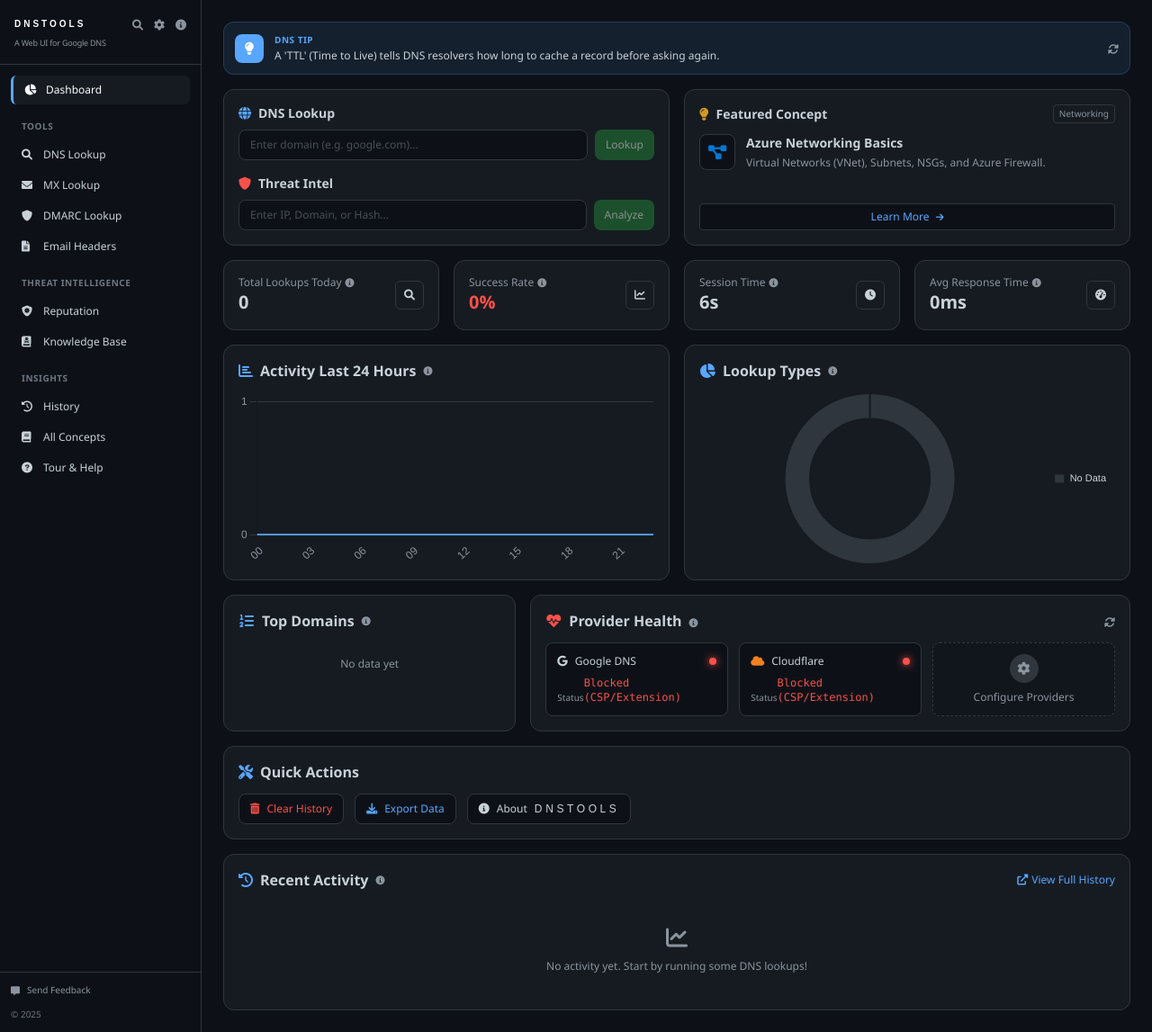
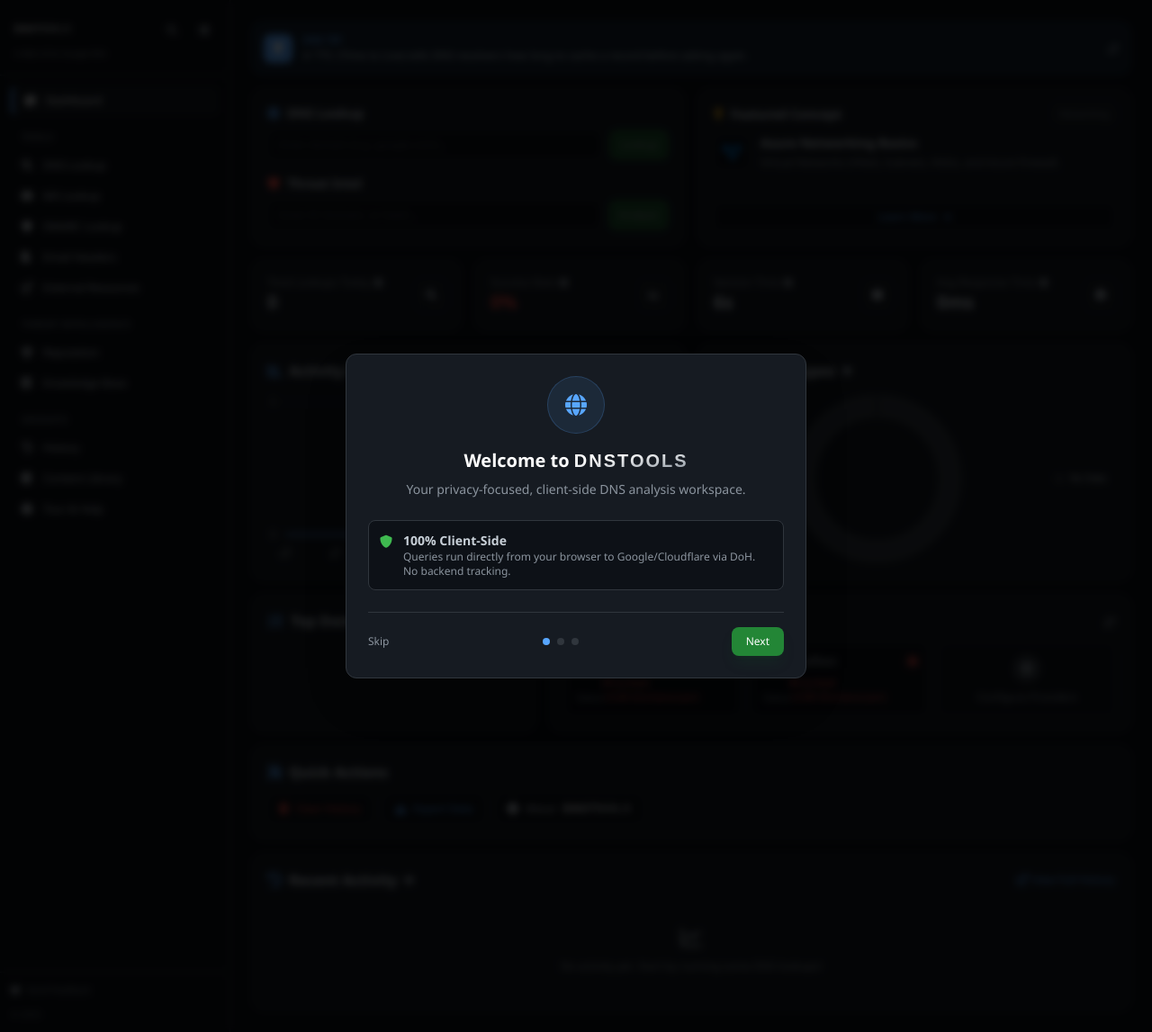
Before and after one commit to lewiswigmore/dns-tools, a Flask app: page / in a window 1280 px wide. Shown: the whole page at 90% size. Run offline with Flask 3, Linux system fonts and the light colour scheme; some libraries are stand-ins or nearby versions.

Commit message:
Update sidebar navigation

```diff
--- a/templates/base.html
+++ b/templates/base.html
@@ -11,14 +11,14 @@
     <link rel="alternate icon" href="{{ url_for('static', filename='images/dns-tools-logo-dark.svg') }}">
     <script src="https://cdn.tailwindcss.com"></script>
     <script>tailwind.config={darkMode:'class'};</script>
-    <link href="https://fonts.googleapis.com/css2?family=Space+Grotesk:wght@700&display=swap" rel="stylesheet">
+    <link href="https://fonts.googleapis.com/css2?family=Outfit:wght@600;800&family=Space+Grotesk:wght@700&display=swap" rel="stylesheet">
     <script type="module" src="{{ url_for('static', filename='js/main.js') }}" defer></script>
     <link href="https://cdnjs.cloudflare.com/ajax/libs/font-awesome/6.0.0/css/all.min.css" rel="stylesheet">
     {% block head_extra %}{% endblock %}
     <style>
         [x-cloak]{display:none!important}
         body{font-family:'Segoe UI','Roboto',sans-serif;background:#0d1117;color:#c9d1d9;font-size:0.875rem}
-        .logo-font{font-family:'Space Grotesk',sans-serif;letter-spacing:0.3em;text-transform:uppercase}
+        .logo-font{font-family:'Outfit',sans-serif;font-weight:800;letter-spacing:0.1em;text-transform:uppercase;background:linear-gradient(to bottom right, #fff 30%, #8b949e 100%);-webkit-background-clip:text;-webkit-text-fill-color:transparent}
 
         /* Custom Scrollbar */
         ::-webkit-scrollbar { width: 10px; height: 10px; }
@@ -54,6 +54,18 @@
         .quota-mid{background:#d29922}
         .quota-low{background:#f85149}
         .divider{border-top:1px solid #30363d}
+
+        .no-scrollbar::-webkit-scrollbar { display: none; }
+        .no-scrollbar { -ms-overflow-style: none; scrollbar-width: none; }
+
+        /* Responsive Table */
+        @media (max-width: 768px) {
+            .responsive-table thead { display: none; }
+            .responsive-table tr { display: block; margin-bottom: 1rem; border: 1px solid #30363d; border-radius: 8px; background: #161b22; }
+            .responsive-table td { display: flex; justify-content: space-between; align-items: center; padding: 0.75rem; border-bottom: 1px solid #30363d; text-align: right; }
+            .responsive-table td:last-child { border-bottom: none; }
+            .responsive-table td::before { content: attr(data-label); font-weight: 600; text-align: left; color: #8b949e; font-size: 0.75rem; }
+        }
 
         /* Animations */
         @keyframes fadeInUp {
@@ -126,27 +138,22 @@
 
     <!-- Sidebar -->
     <aside :class="mobileMenuOpen ? 'translate-x-0' : '-translate-x-full'"
-           class="fixed inset-y-0 left-0 left-0 z-50 flex flex-col w-56 transition-transform duration-300 ease-in-out border-r border-[#30363d] bg-[#0d1117] md:relative md:translate-x-0">
+           class="fixed inset-y-0 left-0 z-50 flex flex-col w-64 transition-transform duration-300 ease-in-out border-r border-[#30363d] bg-[#0d1117] md:relative md:translate-x-0">
         <div class="p-4 border-b border-[#30363d]">
             <div class="flex items-center justify-between mb-1">
                 <h1 class="text-[10px] font-bold text-white logo-font">DNSTools</h1>
-                <div class="flex items-center gap-3">
+                <div class="flex items-center gap-2 md:gap-3">
                     <button @click="$dispatch('open-command-palette')"
-                            class="text-[#8b949e] hover:text-[#c9d1d9] transition-colors"
+                            class="p-1.5 text-[#8b949e] hover:text-[#c9d1d9] transition-colors"
                             title="Search (Cmd+K)">
                         <i class="fas fa-search text-xs"></i>
                     </button>
                     <button @click="$store.settings.toggle()"
-                            class="text-[#8b949e] hover:text-[#c9d1d9] transition-colors"
+                            class="p-1.5 text-[#8b949e] hover:text-[#c9d1d9] transition-colors"
                             title="Settings">
                         <i class="fas fa-cog text-xs"></i>
                     </button>
-                    <button onclick="toggleInfoModal()"
-                            class="text-[#8b949e] hover:text-[#c9d1d9] transition-colors"
-                            title="About DNSTools">
-                        <i class="fas fa-info-circle text-xs"></i>
-                    </button>
-                    <button @click="mobileMenuOpen = false" class="text-[#8b949e] md:hidden">
+                    <button @click="mobileMenuOpen = false" class="p-1.5 text-[#8b949e] md:hidden">
                         <i class="fas fa-times text-sm"></i>
                     </button>
                 </div>
@@ -166,6 +173,7 @@
                 <a href="{{ url_for('mx_page') }}" @click="mobileMenuOpen = false" class="block px-3 py-2 rounded-md nav-item-hover {{ 'nav-item-active' if active_page=='mx' else 'text-[#c9d1d9]' }}"><i class="fas fa-envelope w-4 mr-2"></i>MX Lookup</a>
                 <a href="{{ url_for('dmarc_page') }}" @click="mobileMenuOpen = false" class="block px-3 py-2 rounded-md nav-item-hover {{ 'nav-item-active' if active_page=='dmarc' else 'text-[#c9d1d9]' }}"><i class="fas fa-shield-alt w-4 mr-2"></i>DMARC Lookup</a>
                 <a href="{{ url_for('headers_page') }}" @click="mobileMenuOpen = false" class="block px-3 py-2 rounded-md nav-item-hover {{ 'nav-item-active' if active_page=='headers' else 'text-[#c9d1d9]' }}"><i class="fas fa-file-alt w-4 mr-2"></i>Email Headers</a>
+                <a href="{{ url_for('tools_page') }}" @click="mobileMenuOpen = false" class="block px-3 py-2 rounded-md nav-item-hover {{ 'nav-item-active' if active_page=='tools' else 'text-[#c9d1d9]' }}"><i class="fas fa-external-link-alt w-4 mr-2"></i>External Resources</a>
             </div>
 
             <!-- Threat Intelligence -->
@@ -179,7 +187,7 @@
             <div class="space-y-0.5">
                 <p class="px-3 text-[10px] font-bold text-[#6e7681] uppercase tracking-wider mb-2 mt-2">Insights</p>
                 <a href="{{ url_for('history_page') }}" @click="mobileMenuOpen = false" class="block px-3 py-2 rounded-md nav-item-hover {{ 'nav-item-active' if active_page=='history' else 'text-[#c9d1d9]' }}"><i class="fas fa-history w-4 mr-2"></i>History</a>
-                <a href="{{ url_for('resources_page') }}" @click="mobileMenuOpen = false" class="block px-3 py-2 rounded-md nav-item-hover {{ 'nav-item-active' if active_page=='resources' and not request.args.get('category') else 'text-[#c9d1d9]' }}"><i class="fas fa-book w-4 mr-2"></i>All Concepts</a>
+                <a href="{{ url_for('resources_page') }}" @click="mobileMenuOpen = false" class="block px-3 py-2 rounded-md nav-item-hover {{ 'nav-item-active' if active_page=='resources' and not request.args.get('category') else 'text-[#c9d1d9]' }}"><i class="fas fa-book w-4 mr-2"></i>Content Library</a>
                 <a href="#" @click.prevent="$dispatch('open-onboarding'); mobileMenuOpen = false" class="block px-3 py-2 rounded-md nav-item-hover text-[#c9d1d9]"><i class="fas fa-question-circle w-4 mr-2"></i>Tour & Help</a>
             </div>
         </nav>
@@ -230,7 +238,7 @@
          @click="close()"></div>
 
     <!-- Modal -->
-    <div class="fixed inset-0 z-10 overflow-y-auto p-4 sm:p-6 md:p-20">
+    <div class="fixed inset-0 z-10 overflow-y-auto p-0 sm:p-6 md:p-20">
         <div x-show="open"
              @click.stop
              x-transition:enter="ease-out duration-300"
@@ -239,22 +247,25 @@
              x-transition:leave="ease-in duration-200"
              x-transition:leave-start="opacity-100 scale-100"
              x-transition:leave-end="opacity-0 scale-95"
-             class="mx-auto max-w-xl transform divide-y divide-[#30363d] overflow-hidden rounded-xl bg-[#161b22] shadow-2xl ring-1 ring-black ring-opacity-5 transition-all border border-[#30363d]">
+             class="mx-auto max-w-xl h-full sm:h-auto transform divide-y divide-[#30363d] overflow-hidden rounded-none sm:rounded-xl bg-[#161b22] shadow-2xl ring-1 ring-black ring-opacity-5 transition-all border-0 sm:border border-[#30363d]">
 
-            <div class="relative">
+            <div class="relative flex items-center">
                 <i class="fas fa-search absolute top-3.5 left-4 h-5 w-5 text-[#8b949e]"></i>
                 <input type="text"
                        id="cmd-palette-input"
-                       class="h-12 w-full border-0 bg-transparent pl-11 pr-4 text-[#c9d1d9] placeholder-[#8b949e] focus:ring-0 sm:text-sm focus:outline-none"
+                       class="h-12 w-full border-0 bg-transparent pl-11 pr-12 text-[#c9d1d9] placeholder-[#8b949e] focus:ring-0 sm:text-sm focus:outline-none"
                        placeholder="Search tools, concepts, and history..."
                        x-model="query"
                        @input="filterItems()"
                        @keydown.arrow-down.prevent="selectNext()"
                        @keydown.arrow-up.prevent="selectPrev()"
                        @keydown.enter.prevent="executeSelected()">
+                <button @click="close()" class="absolute right-4 text-[#8b949e] sm:hidden">
+                    <i class="fas fa-times"></i>
+                </button>
             </div>
 
-            <ul x-show="items.length > 0" class="max-h-96 scroll-py-3 overflow-y-auto p-3" id="options" role="listbox">
+            <ul x-show="items.length > 0" class="max-h-[calc(100vh-120px)] sm:max-h-96 scroll-py-3 overflow-y-auto p-3" id="options" role="listbox">
                 <template x-for="(item, index) in items" :key="item.id">
                     <li :id="'cmd-item-' + index"
                         @click="execute(item)"
@@ -281,7 +292,7 @@
                 <p class="mt-2 text-[#8b949e]">No components found for this search term. Please try again.</p>
             </div>
 
-            <div class="flex flex-wrap items-center bg-[#0d1117] py-2.5 px-4 text-xs text-[#8b949e] border-t border-[#30363d]">
+            <div class="hidden sm:flex flex-wrap items-center bg-[#0d1117] py-2.5 px-4 text-xs text-[#8b949e] border-t border-[#30363d]">
                 <span class="mx-1 flex h-5 w-5 items-center justify-center rounded border border-[#30363d] bg-[#161b22] font-sans font-medium text-[#c9d1d9]">↑</span>
                 <span class="mx-1 flex h-5 w-5 items-center justify-center rounded border border-[#30363d] bg-[#161b22] font-sans font-medium text-[#c9d1d9]">↓</span>
                 <span class="mx-1">to navigate</span>
@@ -318,7 +329,7 @@
          x-transition:leave="transition ease-in-out duration-300 transform"
          x-transition:leave-start="translate-x-0"
          x-transition:leave-end="translate-x-full"
-         class="relative w-full max-w-xs bg-[#161b22] border-l border-[#30363d] shadow-xl flex flex-col h-full">
+         class="relative w-full sm:max-w-xs bg-[#161b22] border-l border-[#30363d] shadow-xl flex flex-col h-full">
 
         <!-- Header -->
         <div class="flex items-center justify-between p-4 border-b border-[#30363d]">
@@ -494,10 +505,10 @@
     init() {
         // Check if we are on the root/dashboard page
         const isRoot = window.location.pathname === '/' || window.location.pathname.endsWith('/index.html');
-        // Auto-onboarding disabled per user request
-        // if (isRoot && !localStorage.getItem('dnstools_onboarding_seen')) {
-        //     setTimeout(() => this.open = true, 1500);
-        // }
+        // Auto-onboarding enabled
+        if (isRoot && !localStorage.getItem('dnstools_onboarding_seen')) {
+            setTimeout(() => this.open = true, 1500);
+        }
         window.addEventListener('open-onboarding', () => { this.open = true; this.step = 1; });
     },
     finish() {
@@ -520,7 +531,7 @@ x-cloak>
                 <div class="w-16 h-16 bg-[#58a6ff1a] rounded-full flex items-center justify-center mx-auto mb-4 border border-[#58a6ff33]">
                     <i class="fas fa-globe text-2xl text-[#58a6ff]"></i>
                 </div>
-                <h2 class="text-xl font-bold text-white mb-2">Welcome to DNSTools</h2>
+                <h2 class="text-xl font-bold text-white mb-2">Welcome to <span class="logo-font">DNSTools</span></h2>
                 <p class="text-[#8b949e] text-sm">Your privacy-focused, client-side DNS analysis workspace.</p>
             </div>
             <div class="space-y-3 mb-6">
```
